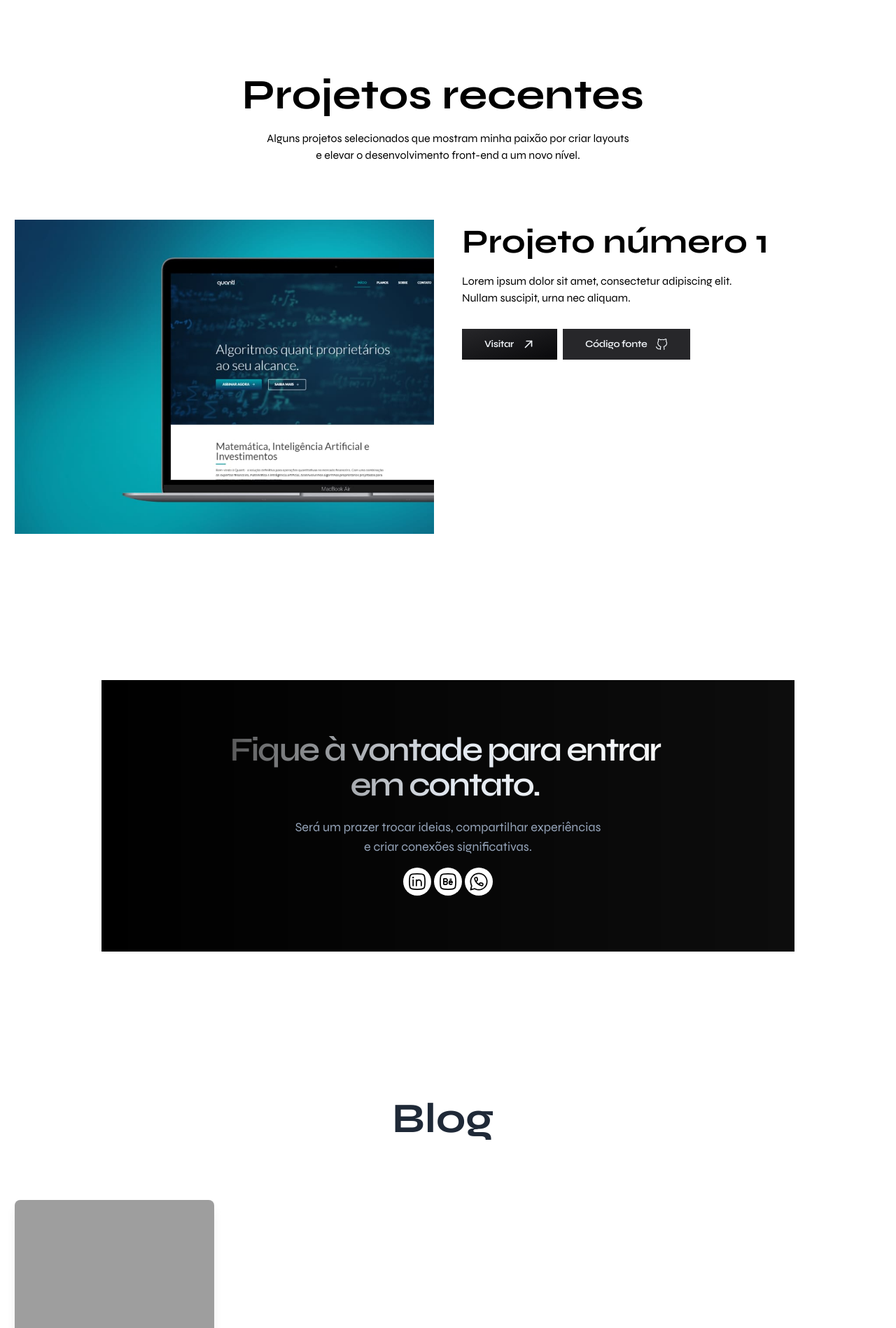
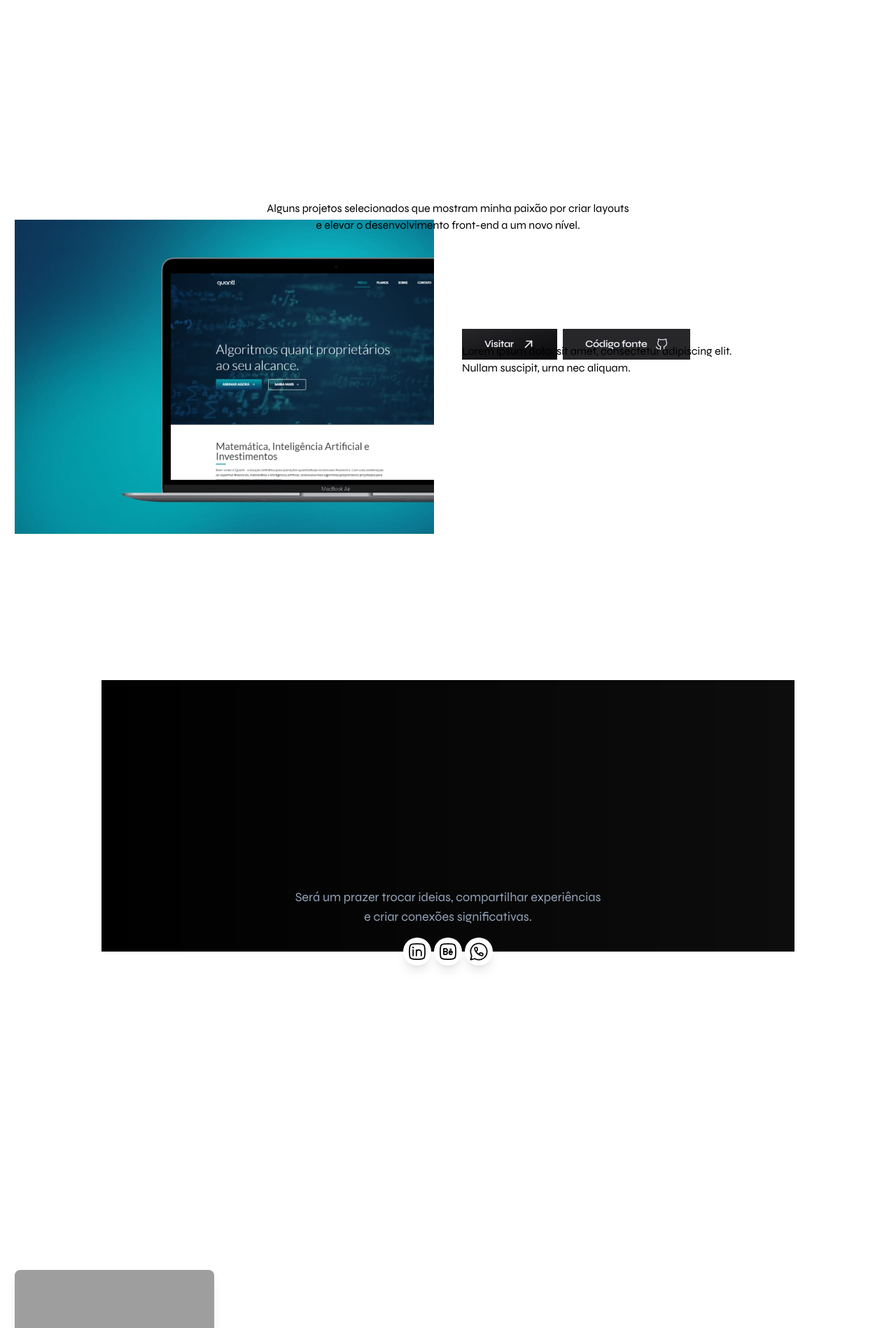
Before and after one commit to romariojs94/portfolio-nextjs-v3, a Next.js app: page / in a window 1280 px wide. Shown: the part 782-2680 px from the top of the page at 70% size. Built offline with nearby package versions, Linux system fonts and the light colour scheme; grey boxes are pictures that could not be loaded.

Commit message:
i just fixed animation in scrool by framer motion and hover social icons with tailwindCSS

```diff
--- a/src/app/page.js
+++ b/src/app/page.js
@@ -1,15 +1,40 @@
+'use client';
 import Hero from '@/components/Hero';
 import Projects from '@/components/Projects';
 import Contato from '@/components/Contato';
 import Footer from '@/components/Footer';
 import Blog from '@/components/Blog';
+
+
+import React, { useEffect, useState } from 'react';
 export default function Home() {
+  const [isVisible, setIsVisible] = useState(false);
+
+  const checkScrollPosition = () => {
+    const scrollTop = window.scrollY;
+    const triggerPoint = 100;
+
+    if (scrollTop > triggerPoint) {
+      setIsVisible(true);
+    } else {
+      setIsVisible(false);
+    }
+  };
+
+  useEffect(() => {
+    window.addEventListener('scroll', checkScrollPosition);
+    checkScrollPosition();
+
+    return () => {
+      window.removeEventListener('scroll', checkScrollPosition);
+    };
+  }, []);
   return (
     <div className="w-full">
       <Hero />
-      <Projects />
-      <Contato />
-      <Blog />
+      <Projects isVisible={isVisible} />
+      <Contato isVisible={isVisible} />
+      <Blog isVisible={isVisible} />
       <Footer />
     </div>
   );
--- a/src/components/Blog.jsx
+++ b/src/components/Blog.jsx
@@ -8,7 +8,7 @@ import {
   wordAnimation,
 } from '@/utils/animations';
 import { motion } from 'framer-motion';
-export default function Blog() {
+export default function Blog({isVisible}) {
   const posts = [
     {
       slug: 'hello-world',
@@ -24,7 +24,7 @@ export default function Blog() {
     <>
       <motion.main
         initial="initial"
-        animate="animate"
+        animate={isVisible ? 'animate' : 'initial'}
         className="py-20"
         id="blog"
       >
--- a/src/components/Contato.jsx
+++ b/src/components/Contato.jsx
@@ -11,12 +11,12 @@ import {
 import { motion } from 'framer-motion';
 const syne = Syne({ subsets: ['latin'] });
 
-const Contato = () => {
+const Contato = ({isVisible}) => {
   return (
     <>
       <motion.section
         initial="initial"
-        animate="animate"
+        animate={isVisible ? 'animate' : 'initial'}
         className="h-[calc(100vh-154px)] flex flex-col justify-center sm:w-4/5 mx-auto"
         id="contato"
       >
--- a/src/components/Icons.jsx
+++ b/src/components/Icons.jsx
@@ -4,9 +4,9 @@ const Buttons = ({ color }) => {
   return (
     <>
       <li className="flex gap-1">
-        <Link href="">
+        <Link href="https://linkedin.com/in/romariojs94" className="hover:animate-pulse hover:ease-in-out">
           <button
-            className="bg-[#ffffff] hover:animate-meteor-effect flex text-black shadow-lg font-normal h-10 w-10 items-center justify-center align-center rounded-full outline-none focus:outline-none transition-transform transform hover:scale-100 duration-300 ease-in-out"
+            className="bg-[#ffffff] flex text-black shadow-lg font-normal h-10 w-10 items-center justify-center align-center rounded-full outline-none focus:outline-none transition-transform transform hover:scale-100 duration-300 ease-in-out"
             type="button"
           >
             <svg
@@ -46,7 +46,7 @@ const Buttons = ({ color }) => {
             </svg>
           </button>
         </Link>
-        <Link href="">
+        <Link href="http://be.net/romariojs94" className="hover:animate-pulse hover:ease-in-out">
           <button
             className="bg-[#ffffff] flex text-black hover:text-white shadow-lg font-normal h-10 w-10 items-center justify-center align-center rounded-full outline-none focus:outline-none transition-transform transform hover:scale-100 duration-300 ease-in-out"
             type="button"
@@ -74,7 +74,7 @@ const Buttons = ({ color }) => {
             </svg>
           </button>
         </Link>
-        <Link href="">
+        <Link href="https://wa.me/554792169505" className="hover:animate-pulse hover:ease-in-out">
           <button
             className="bg-[#ffffff] flex text-black hover:text-white shadow-lg font-normal h-10 w-10 items-center justify-center align-center rounded-full outline-none focus:outline-none transition-transform transform hover:scale-100 duration-300 ease-in-out"
             type="button"
--- a/src/components/Projects.jsx
+++ b/src/components/Projects.jsx
@@ -5,14 +5,14 @@ import {
   wordAnimation,
 } from '@/utils/animations';
 import { motion } from 'framer-motion';
-const Projects = () => {
+const Projects = ({isVisible}) => {
   return (
     <>
       <motion.section
         id="projects"
         className="py-10 sm:py-12 md:py-16 lg:py-20 w-full"
         initial="initial"
-        animate="animate"
+        animate={isVisible ? 'animate' : 'initial'}
       >
         <h2 className="text-3xl sm:text-4xl md:text-5xl leading-[1] py-2 lg:text-6xl font-bold text-center">
           <AnimatedWords title="Projetos recentes" />
--- a/src/components/header/index.jsx
+++ b/src/components/header/index.jsx
@@ -46,7 +46,7 @@ export default function Index() {
             <span className="absolute inline-flex h-full w-full bg-green-400 rounded-full animate-ping opacity-75"></span>
             <span className="relative inline-flex rounded-full h-3 w-3 bg-green-400"></span>
           </span>
-          <p>Disponivel para novos projetos</p>
+          <p>Disponível para novos projetos</p>
         </div>
         <div
           onClick={() => {
--- a/src/utils/animations.jsx
+++ b/src/utils/animations.jsx
@@ -1,14 +1,14 @@
 export const riseWithFade = {
   initial: {
     y: 100,
-    opacity: 0,
+    opacity: 1,
   },
   animate: {
     y: 0,
     opacity: 1,
     transition: {
       ease: [0.6, 0.01, 0.05, 0.95],
-      duration: 0.3,
+      duration: 0.7,
     },
   },
 };
@@ -17,7 +17,7 @@ export const staggerChildren = {
   animate: {
     transition: {
       delayChildren: 0.4,
-      staggerChildren: 0.1,
+      staggerChildren: 0.7,
     },
   },
 };
--- a/tailwind.config.js
+++ b/tailwind.config.js
@@ -10,21 +10,7 @@ module.exports = {
   ],
   darkMode: 'class', // or 'media' or 'class'
   theme: {
-    extend: {
-      animation: {
-        'meteor-effect': 'meteor 5s linear infinite',
-      },
-      keyframes: {
-        meteor: {
-          '0%': { transform: 'rotate(215deg) translateX(0)', opacity: '1' },
-          '70%': { opacity: '1' },
-          '100%': {
-            transform: 'rotate(215deg) translateX(-500px)',
-            opacity: '0',
-          },
-        },
-      },
-    },
+    extend: {},
   },
   plugins: [],
 };
```
